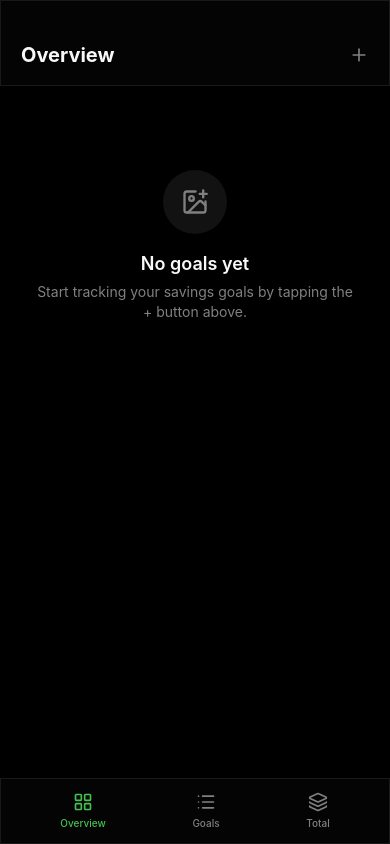
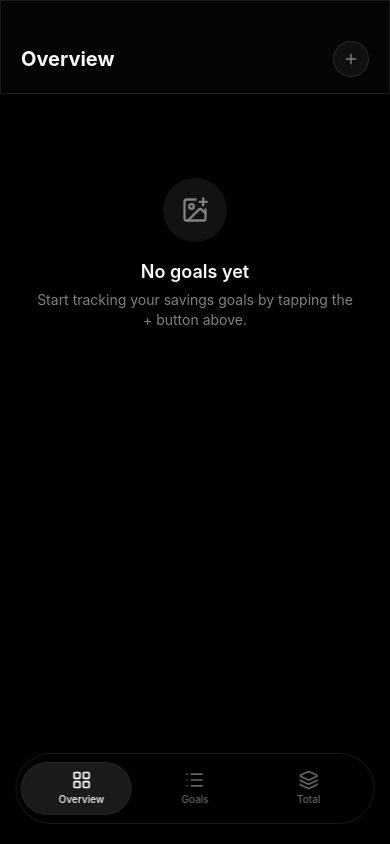
Before and after one commit to timurtimuryc2010-dot/goals, a Next.js app: page / in a window 390 px wide. Built offline with nearby package versions, Linux system fonts and the light colour scheme.

Commit message:
feat: implement Apple-style UI overhaul with glassmorphism\n\nAdd glassmorphic header buttons and floating liquid glass bottom nav.

```diff
--- a/app/globals.css
+++ b/app/globals.css
@@ -169,6 +169,31 @@
   border: 1px solid var(--glass-border);
 }
 
+/* Ultra glass for floating elements */
+.glass-ultra {
+  background: oklch(0 0 0 / 0.5);
+  backdrop-filter: blur(40px) saturate(200%);
+  -webkit-backdrop-filter: blur(40px) saturate(200%);
+  border: 1px solid oklch(1 0 0 / 0.1);
+}
+
+/* Liquid glass button style */
+.glass-button {
+  background: oklch(1 0 0 / 0.05);
+  backdrop-filter: blur(12px);
+  -webkit-backdrop-filter: blur(12px);
+  border: 1px solid oklch(1 0 0 / 0.1);
+  transition: all 0.2s ease;
+}
+
+.glass-button:hover {
+  background: oklch(1 0 0 / 0.1);
+}
+
+.glass-button:active {
+  transform: scale(0.95);
+}
+
 /* iOS-style progress track */
 .progress-track {
   background: linear-gradient(
--- a/app/page.tsx
+++ b/app/page.tsx
@@ -70,22 +70,26 @@ export default function Home() {
             {getTabTitle()}
           </h1>
           {activeTab === 'total' ? (
-            <button
+            <motion.button
+              whileTap={{ scale: 0.92 }}
               onClick={() => setIsEditingOrder(!isEditingOrder)}
-              className={`text-sm font-semibold transition-colors ${
-                isEditingOrder ? 'text-blue-500' : 'text-muted-foreground hover:text-foreground'
+              className={`px-4 py-1.5 rounded-full text-sm font-semibold transition-all border backdrop-blur-md ${
+                isEditingOrder
+                  ? 'bg-blue-500/20 border-blue-500/30 text-blue-400'
+                  : 'bg-white/5 border-white/10 text-muted-foreground hover:text-foreground hover:bg-white/10'
               }`}
             >
               {isEditingOrder ? 'Done' : 'Edit'}
-            </button>
+            </motion.button>
           ) : (
-            <button
+            <motion.button
+              whileTap={{ scale: 0.9 }}
               onClick={handleAddGoal}
-              className="text-muted-foreground hover:text-foreground transition-colors p-1 -mr-1"
+              className="w-9 h-9 rounded-full flex items-center justify-center bg-white/5 border border-white/10 backdrop-blur-md text-muted-foreground hover:text-foreground hover:bg-white/10 transition-all"
               aria-label="Add new goal"
             >
-              <Plus className="w-5 h-5" />
-            </button>
+              <Plus className="w-4 h-4" />
+            </motion.button>
           )}
         </header>
 
--- a/components/navigation.tsx
+++ b/components/navigation.tsx
@@ -74,10 +74,9 @@ export function DesktopSidebar({ activeTab, onTabChange, onAddGoal }: DesktopSid
 interface MobileTabBarProps {
   activeTab: TabType
   onTabChange: (tab: TabType) => void
-  onAddGoal: () => void
 }
 
-export function MobileTabBar({ activeTab, onTabChange }: Omit<MobileTabBarProps, 'onAddGoal'>) {
+export function MobileTabBar({ activeTab, onTabChange }: MobileTabBarProps) {
   const navItems = [
     { id: 'overview' as const, label: 'Overview', icon: LayoutGrid },
     { id: 'goals' as const, label: 'Goals', icon: List },
@@ -85,23 +84,42 @@ export function MobileTabBar({ activeTab, onTabChange }: Omit<MobileTabBarProps,
   ]
 
   return (
-    <nav className="md:hidden fixed bottom-0 left-0 right-0 z-30 glass border-t border-glass-border safe-bottom">
-      <div className="flex items-center justify-around h-16 px-4">
+    <nav className="md:hidden fixed bottom-5 left-1/2 -translate-x-1/2 z-30 w-[92%] max-w-md">
+      <div className="relative bg-black/50 backdrop-blur-xl border border-white/10 rounded-full px-2 py-2 shadow-2xl shadow-black/50">
+        {/* Liquid Glass Sliding Pill Indicator */}
+        <motion.div
+          layoutId="mobile-tab-indicator"
+          className="absolute top-2 bottom-2 bg-white/10 backdrop-blur-md rounded-full border border-white/5"
+          style={{
+            width: `calc(${100 / navItems.length}% - 8px)`,
+            left: `calc(${(navItems.findIndex(item => item.id === activeTab) * 100) / navItems.length}% + 4px)`,
+          }}
+          transition={{
+            type: 'spring',
+            stiffness: 400,
+            damping: 30,
+            mass: 0.8
+          }}
+        />
+
+        {/* Tab Buttons */}
+        <div className="relative flex items-center justify-around">
           {navItems.map((item) => (
             <button
               key={item.id}
               onClick={() => onTabChange(item.id)}
               className={cn(
-              'flex flex-col items-center gap-1 py-2 px-4 transition-colors min-w-0',
+                'flex-1 flex flex-col items-center gap-0.5 py-2 px-3 transition-colors relative z-10',
                 activeTab === item.id
-                ? 'text-success'
-                : 'text-muted-foreground'
+                  ? 'text-white'
+                  : 'text-white/40'
               )}
             >
               <item.icon className="w-5 h-5" />
-            <span className="text-[10px] font-medium truncate">{item.label}</span>
+              <span className="text-[10px] font-medium">{item.label}</span>
             </button>
           ))}
+        </div>
       </div>
     </nav>
   )
```
Lines whose indentation alone changed are shown as unchanged.
